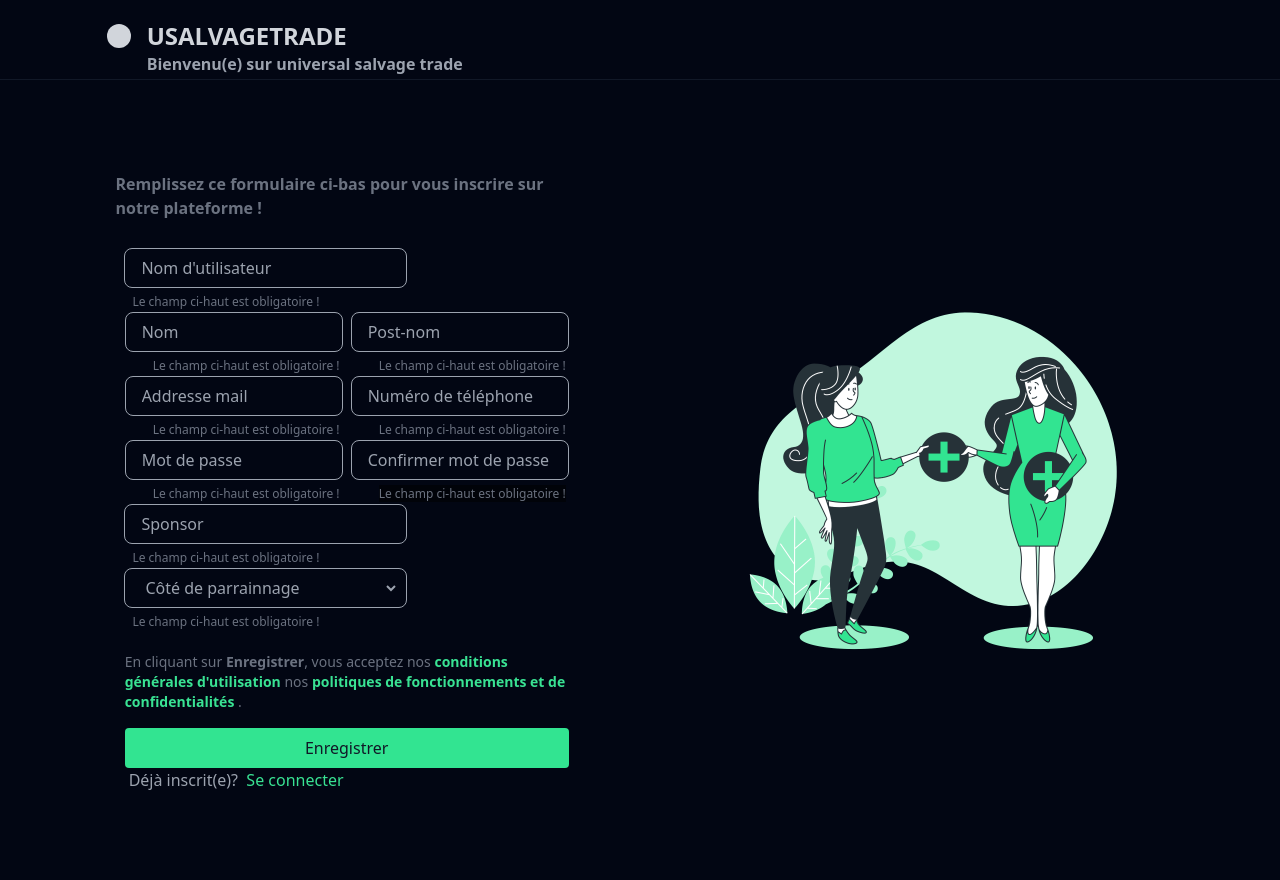
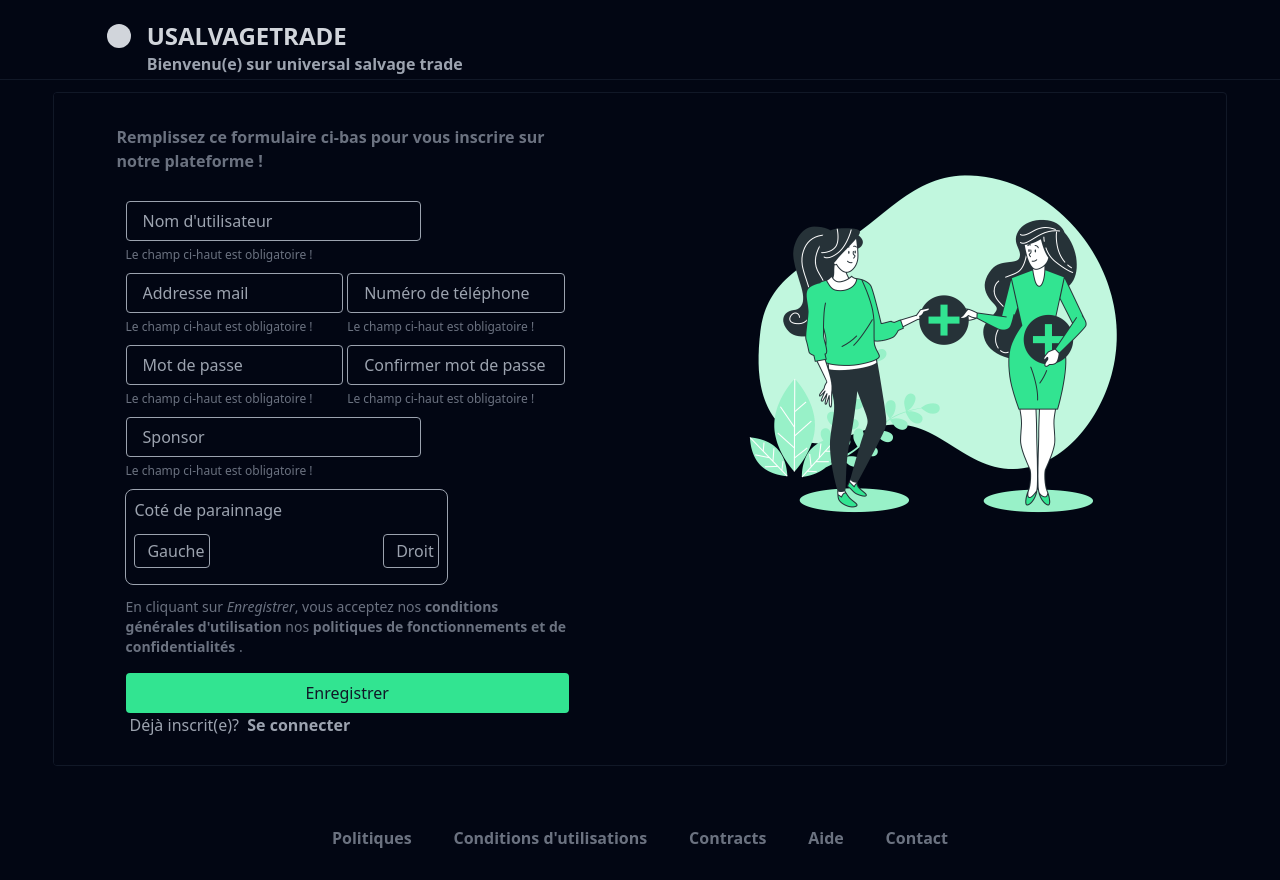
Before and after one commit to aggestor/san-salvador, a PHP site: page /register in a window 1280 px wide. After the commit the page ends 848 px from the top, so only its background shows below. Run offline with PHP 8.4, Linux system fonts and the light colour scheme.

Commit message:
Design adjustment

```diff
--- a/Views/layouts.php
+++ b/Views/layouts.php
@@ -14,7 +14,7 @@
     -->
 </head>
 
-<body class="w-screen primary_bg bg-opacity-100 grid grid-cols-12 overflow-y-auto ">
+<body class="w-screen primary_bg bg-opacity-100 scroll grid grid-cols-12 overflow-y-auto ">
     <!-- header page beginning-->
 
     <?php
--- a/Views/pages/register.php
+++ b/Views/pages/register.php
@@ -5,7 +5,7 @@
         </div>
         <h2 class="text-gray-400 w-10/12 mx-auto font-semibold text-base mx-auto pl-10 text-left">Bienvenu(e) sur universal salvage trade</h2>
     </div>
-    <div class="flex flex-col md:flex-row md:w-11/12 w-full md:h-screen h-auto md:items-center mx-auto md:justify-around justify-center">
+    <div class="flex flex-col md:flex-row md:w-11/12 w-full my-3 rounded overflow-hidden h-auto border border-gray-900 mx-auto md:justify-around justify-center">
     <div class="md:w-6/12 md:p-0 p-4 primary_bg">
     <div class="w-full flex justify-center flex-col primary_bg">
         <div class="md:w-10/12 w-11/12 mx-auto ">
@@ -15,74 +15,64 @@
             <h2 class="text-gray-500 font-semibold text-base my-4 text-left">Remplissez ce formulaire ci-bas pour vous inscrire sur notre plateforme !</h2>
         </div>
         <form method="POST" action="/sign_in" class="md:w-11/12 w-full  mx-auto p-3">
-            <div class="md:w-7/12 mx-auto md:ml-5 border border-gray-400 rounded-lg h-10">
-                <input type="text" name="username" id="username" placeholder="Nom d'utilisateur" class="w-11/12 ml-4 border-none h-full text-gray-400  bg-transparent outline-none">
+            <div class="md:w-11/12 mx-auto w-full mb-2">
+                <div class="md:w-8/12 w-full focus-within:font-semibold text-gray-300 focus-within:text-green-600 group focus-within:border-green-500 h-10 px-2 items-center flex rounded border  border-gray-400">
+                    <input id="username" type="text" placeholder="Nom d'utilisateur" class="bg-transparent focus:text-green-500 focus:outline-none ml-2 w-full" autocomplete="on"/>
+                </div>
+                <span class="-mt-2 text-gray-500 text-xs">Le champ ci-haut est obligatoire !</span>
             </div>
-            <span class="-mt-2 text-gray-500 text-xs ml-7 mb-3 mdw-11/12">Le champ ci-haut est obligatoire !</span>
-            <div class="md:w-11/12 md:flex md:justify-between mx-auto">
-                <div class="md:w-1/2 w-full md:mr-1">
-                    <div class="w-full mx-auto border border-gray-400 rounded-lg h-10">
-                        <input type="text" name="fistName" id="fistName" placeholder="Nom" class="w-11/12 ml-4 border-none h-full text-gray-400  bg-transparent outline-none">
+            <div class="md:w-11/12 md:flex md:justify-between mb-2 mx-auto">
+                <div class="md:w-1/2 w-full mr-1">
+                    <div class="mx-auto focus-within:font-semibold text-gray-300 focus-within:text-green-600 group focus-within:border-green-500 h-10 px-2 items-center flex rounded border  border-gray-400">
+                        <input id="mail" name="mail" type="email" placeholder="Addresse mail" class="bg-transparent focus:text-green-500 focus:outline-none ml-2 w-full" autocomplete="on"/>
                     </div>
-                    <span class="-mt-2 text-gray-500 text-xs ml-7 w-11/12">Le champ ci-haut est obligatoire !</span>
+                    <span class="-mt-2 text-gray-500 text-xs">Le champ ci-haut est obligatoire !</span>
                 </div>
-                <div class="md:w-1/2 w-full md:ml-1">
-                    <div class="w-full mx-auto border border-gray-400 rounded-lg h-10">
-                        <input type="text" name="lastName" id="lastName" placeholder="Post-nom" class="w-11/12 ml-4 border-none h-full text-gray-400  bg-transparent outline-none">
+                <div class="md:w-1/2 w-full mr-1">
+                    <div class="mx-auto focus-within:font-semibold text-gray-300 focus-within:text-green-600 group focus-within:border-green-500 h-10 px-2 items-center flex rounded border  border-gray-400">
+                        <input id="phone" name="phone" type="text" placeholder="Numéro de téléphone" class="bg-transparent focus:text-green-500 focus:outline-none ml-2 w-full" autocomplete="on"/>
                     </div>
-                    <span class="-mt-2 text-gray-500 text-xs ml-7 w-11/12">Le champ ci-haut est obligatoire !</span>
+                    <span class="-mt-2 text-gray-500 text-xs">Le champ ci-haut est obligatoire !</span>
                 </div>
             </div>
-            <div class="md:w-11/12 md:flex md:justify-between mx-auto">
-                <div class="md:w-1/2 w-full md:mr-1">
-                    <div class="w-full mx-auto border border-gray-400 rounded-lg h-10">
-                        <input type="email" name="email" id="email" placeholder="Addresse mail" class="w-11/12 ml-4 border-none h-full text-gray-400  bg-transparent outline-none">
+            <!--PASSWORDS BEGIN-->
+            <div class="md:w-11/12 md:flex md:justify-between mb-2 mx-auto">
+                <div class="md:w-1/2 w-full mr-1">
+                    <div class="mx-auto focus-within:font-semibold text-gray-300 focus-within:text-green-600 group focus-within:border-green-500 h-10 px-2 items-center flex rounded border  border-gray-400">
+                        <input id="password" name="password" type="password" placeholder="Mot de passe" class="bg-transparent focus:text-green-500 focus:outline-none ml-2 w-full" autocomplete="on"/>
                     </div>
-                    <span class="-mt-2 text-gray-500 text-xs ml-7 w-11/12">Le champ ci-haut est obligatoire !</span>
+                    <span class="-mt-2 text-gray-500 text-xs">Le champ ci-haut est obligatoire !</span>
                 </div>
-                <div class="md:w-1/2 w-full md:ml-1">
-                    <div class="w-full mx-auto border border-gray-400 rounded-lg h-10">
-                        <input type="text" name="phone" id="phone" placeholder="Numéro de téléphone" class="w-11/12 ml-4 border-none h-full text-gray-400  bg-transparent outline-none">
+                <div class="md:w-1/2 w-full mr-1">
+                    <div class="mx-auto focus-within:font-semibold text-gray-300 focus-within:text-green-600 group focus-within:border-green-500 h-10 px-2 items-center flex rounded border  border-gray-400">
+                        <input id="confirmPassword" name="confirmPassword" type="password" placeholder="Confirmer mot de passe" class="bg-transparent focus:text-green-500 focus:outline-none ml-2 w-full" autocomplete="on"/>
                     </div>
-                    <span class="-mt-2 text-gray-500 text-xs ml-7 w-11/12">Le champ ci-haut est obligatoire !</span>
+                    <span class="-mt-2 text-gray-500 text-xs">Le champ ci-haut est obligatoire !</span>
                 </div>
             </div>
-            <div class="md:w-11/12 md:flex justify-between mx-auto">
-                <div class="md:w-1/2 md:mr-1">
-                    <div class="w-full mx-auto border border-gray-400 rounded-lg h-10">
-                        <input type="password" name="password" id="password" placeholder="Mot de passe" class="w-11/12 ml-4 border-none h-full text-gray-400  bg-transparent outline-none">
-                    </div>
-                    <span class="-mt-2 text-gray-500 text-xs ml-7 w-11/12">Le champ ci-haut est obligatoire !</span>
+            <div class="md:w-11/12 mx-auto w-full mb-2">
+                <div class="md:w-8/12 w-full focus-within:font-semibold text-gray-300 focus-within:text-green-600 group focus-within:border-green-500 h-10 px-2 items-center flex rounded border  border-gray-400">
+                    <input id="sponsor" readonly type="text" placeholder="Sponsor" class="bg-transparent focus:text-green-500 focus:outline-none ml-2 w-full" autocomplete="on"/>
                 </div>
-                <div class="md:w-1/2 md:ml-1">
-                   <div class="w-full mx-auto border border-gray-400 rounded-lg h-10">
-                        <input type="password" name="confirm_password" id="confirm_password" placeholder="Confirmer mot de passe" class="w-11/12 ml-4 border-none h-full text-gray-400  bg-transparent outline-none">
-                    </div>
-                    <span class="-mt-2 text-gray-500 bg-opacity-50 bg-black text-xs ml-7 w-11/12">Le champ ci-haut est obligatoire !</span>
-                </div>
+                <span class="-mt-2 text-gray-500 text-xs">Le champ ci-haut est obligatoire !</span>
             </div>
-            <div class="md:w-7/12 mx-auto md:ml-5 border border-gray-400 rounded-lg h-10">
-                <input type="text" name="sponsor" id="sponsor" readonly placeholder="Sponsor" class="w-11/12 ml-4 border-none h-full text-gray-400  bg-transparent outline-none">
+            <div class="md:w-8/12 h-24 p-2 mx-auto md:ml-5 border border-gray-400 rounded-lg h-10">
+               <span class="text-gray-400">Coté de parainnage</span>
+               <div class="w-full flex mt-3 justify-between">
+                   <span data-side="left" class="p-1 flex text-gray-400 cursor-pointer side- border rounded border-gray-400"> <i class="fas mr-2 mt-1 fa-circle    "></i> Gauche</span>
+                   <span data-side="right" class="p-1 flex text-gray-400 cursor-pointer side border rounded border-gray-400"> <i class="fas mr-2 mt-1 fa-circle    "></i> Droit</span>
+               </div>
             </div>
-            <span class="-mt-2 text-gray-500 text-xs ml-7 w-11/12">Le champ ci-haut est obligatoire !</span>
-            <div class="md:w-7/12 mx-auto md:ml-5 border border-gray-400 rounded-lg h-10">
-               <select name="side" id="side" class="w-11/12 ml-4 border-none h-full text-gray-400  bg-transparent outline-none">
-                   <option>Côté de parrainnage</option>
-                   <option value="left">Gauche</option>
-                   <option value="right">Droite</option>
-               </select>
-            </div>
-            <span class="-mt-2 text-gray-500 text-xs ml-7 w-11/12">Le champ ci-haut est obligatoire !</span>
-            <div class="md:w-11/12 flex justify-between mt-5 mx-auto">
+            <div class="md:w-11/12 flex justify-between mt-3 mx-auto">
                 <div class="w-full text-gray-500 text-sm">
-                    En cliquant sur <b>Enregistrer</b>, vous acceptez nos <a class="_green_text font-semibold" href="/terms">conditions générales d'utilisation</a> nos <a class="_green_text font-semibold" href="/politics"> politiques de fonctionnements et de confidentialités </a>.
+                    En cliquant sur <i>Enregistrer</i>, vous acceptez nos <a class="hover:text-green-500 font-semibold" href="/terms">conditions générales d'utilisation</a> nos <a class="hover:text-green-500 font-semibold" href="/politics"> politiques de fonctionnements et de confidentialités </a>.
                 </div>
             </div>
             <div class="md:w-11/12 mx-auto mt-4">
-                <button type="submit" class="_green_bg text-gray-900 p-2 w-full h-10 rounded"><i class="fas fa-save    "></i> Enregistrer</button>
+                <button type="submit" class="_green_bg text-gray-900 p-2 w-full h-10 rounded"><i class="fas fa-save"></i> Enregistrer</button>
             </div>
             <div class="md:w-11/12 mx-auto ">
-                <span class="flex ml-1 text-gray-400">Déjà inscrit(e)? &#160;<a class="_green_text" href="/login">Se connecter</a></span>
+                <span class="flex ml-1 text-gray-400">Déjà inscrit(e)? &#160;<a class="hover:text-green-500 font-semibold" href="/login">Se connecter</a></span>
             </div>
         </form>
     </div>
@@ -92,5 +82,12 @@
         <img src="assets/logos/add-user.png" style="height: 500px;" alt="Joining image" />
     </div>
     </div>
+      <div class="md:w-6/12 w-11/12 md:p-0 p-3  mx-auto mt-12 flex flex-col md:flex-row justify-between">
+        <a class="text-gray-500 font-semibold hover:text-green-500" href="/politics">Politiques</a>
+        <a class="text-gray-500 font-semibold hover:text-green-500" href="/terms">Conditions d'utilisations</a>
+        <a class="text-gray-500 font-semibold hover:text-green-500" href="/contracts">Contracts</a>
+        <a class="text-gray-500 font-semibold hover:text-green-500" href="/help">Aide</a>
+        <a class="text-gray-500 font-semibold hover:text-green-500" href="/contact">Contact</a>
+    </div>
 
 </div>
```
Also changed, not shown: Views/pages/login.php (+21 -10 lines), Views/pages/reset_pwd.php (+17 -8 lines).
